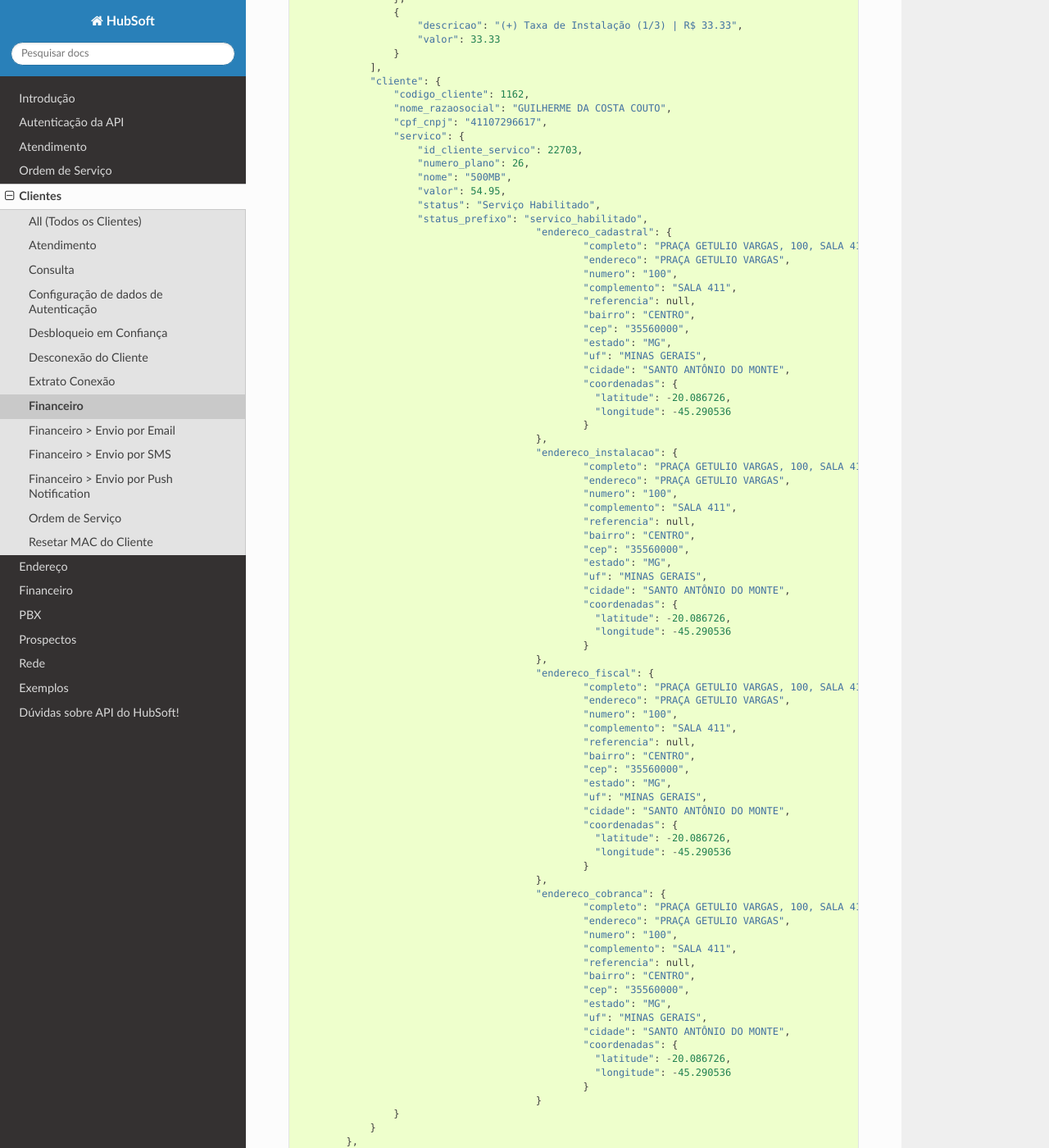
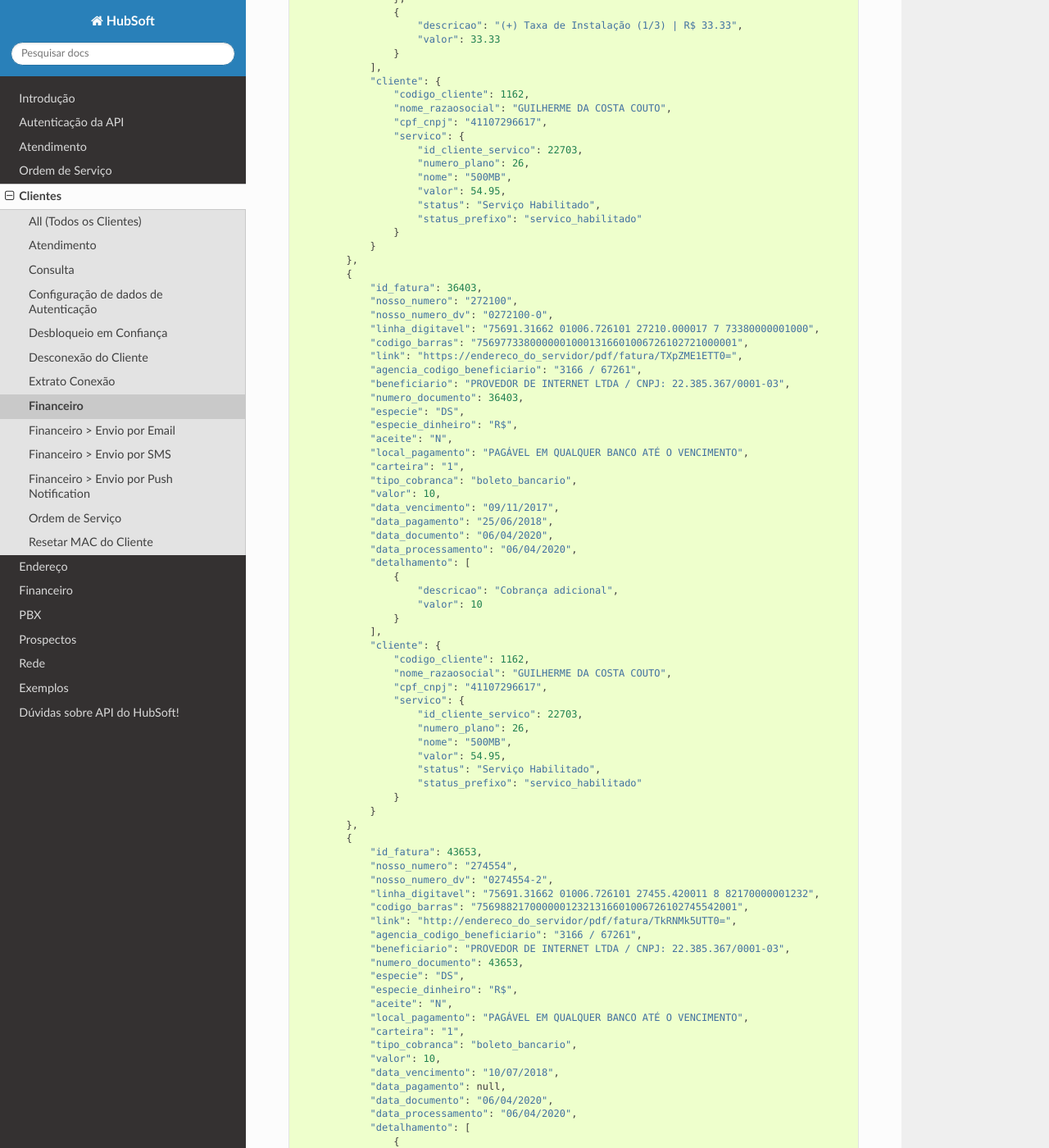
Before and after one commit to hubsoftbrasil/api, a Sphinx documentation site: the page built from docs/source/clientes/financeiro.rst, in a window 1280 px wide and 1400 px high, scrolled down 2045 px. Shown: the whole window at 82% size. Built offline with Sphinx 7.4.7 and the Read the Docs theme 2.0.0, drawn with Linux system fonts in a browser that asks for light colours; pages that are not in the unit, such as notebooks, are missing from menus; some of the changed text lies outside the part shown.

```diff
--- a/docs/source/clientes/financeiro.rst
+++ b/docs/source/clientes/financeiro.rst
@@ -151,71 +151,7 @@
 	                    "nome": "500MB",
 	                    "valor": 54.95,
 	                    "status": "Serviço Habilitado",
-	                    "status_prefixo": "servico_habilitado",
-						"endereco_cadastral": {
-							"completo": "PRAÇA GETULIO VARGAS, 100, SALA 411 - CENTRO, SANTO ANTÔNIO DO MONTE\/MG | CEP: 35560-000",
-							"endereco": "PRAÇA GETULIO VARGAS",
-							"numero": "100",
-							"complemento": "SALA 411",
-							"referencia": null,
-							"bairro": "CENTRO",
-							"cep": "35560000",
-							"estado": "MG",
-							"uf": "MINAS GERAIS",
-							"cidade": "SANTO ANTÔNIO DO MONTE",
-							"coordenadas": {
-							  "latitude": -20.086726,
-							  "longitude": -45.290536
-							}
-						},
-						"endereco_instalacao": {
-							"completo": "PRAÇA GETULIO VARGAS, 100, SALA 411 - CENTRO, SANTO ANTÔNIO DO MONTE\/MG | CEP: 35560-000",
-							"endereco": "PRAÇA GETULIO VARGAS",
-							"numero": "100",
-							"complemento": "SALA 411",
-							"referencia": null,
-							"bairro": "CENTRO",
-							"cep": "35560000",
-							"estado": "MG",
-							"uf": "MINAS GERAIS",
-							"cidade": "SANTO ANTÔNIO DO MONTE",
-							"coordenadas": {
-							  "latitude": -20.086726,
-							  "longitude": -45.290536
-							}
-						},
-						"endereco_fiscal": {
-							"completo": "PRAÇA GETULIO VARGAS, 100, SALA 411 - CENTRO, SANTO ANTÔNIO DO MONTE\/MG | CEP: 35560-000",
-							"endereco": "PRAÇA GETULIO VARGAS",
-							"numero": "100",
-							"complemento": "SALA 411",
-							"referencia": null,
-							"bairro": "CENTRO",
-							"cep": "35560000",
-							"estado": "MG",
-							"uf": "MINAS GERAIS",
-							"cidade": "SANTO ANTÔNIO DO MONTE",
-							"coordenadas": {
-							  "latitude": -20.086726,
-							  "longitude": -45.290536
-							}
-						},
-						"endereco_cobranca": {
-							"completo": "PRAÇA GETULIO VARGAS, 100, SALA 411 - CENTRO, SANTO ANTÔNIO DO MONTE\/MG | CEP: 35560-000",
-							"endereco": "PRAÇA GETULIO VARGAS",
-							"numero": "100",
-							"complemento": "SALA 411",
-							"referencia": null,
-							"bairro": "CENTRO",
-							"cep": "35560000",
-							"estado": "MG",
-							"uf": "MINAS GERAIS",
-							"cidade": "SANTO ANTÔNIO DO MONTE",
-							"coordenadas": {
-							  "latitude": -20.086726,
-							  "longitude": -45.290536
-							}
-						}
+	                    "status_prefixo": "servico_habilitado"
 	                }
 	            }
 	        },
@@ -256,71 +192,7 @@
 	                    "nome": "500MB",
 	                    "valor": 54.95,
 	                    "status": "Serviço Habilitado",
-	                    "status_prefixo": "servico_habilitado",
-						"endereco_cadastral": {
-							"completo": "PRAÇA GETULIO VARGAS, 100, SALA 411 - CENTRO, SANTO ANTÔNIO DO MONTE\/MG | CEP: 35560-000",
-							"endereco": "PRAÇA GETULIO VARGAS",
-							"numero": "100",
-							"complemento": "SALA 411",
-							"referencia": null,
-							"bairro": "CENTRO",
-							"cep": "35560000",
-							"estado": "MG",
-							"uf": "MINAS GERAIS",
-							"cidade": "SANTO ANTÔNIO DO MONTE",
-							"coordenadas": {
-							  "latitude": -20.086726,
-							  "longitude": -45.290536
-							}
-						},
-						"endereco_instalacao": {
-							"completo": "PRAÇA GETULIO VARGAS, 100, SALA 411 - CENTRO, SANTO ANTÔNIO DO MONTE\/MG | CEP: 35560-000",
-							"endereco": "PRAÇA GETULIO VARGAS",
-							"numero": "100",
-							"complemento": "SALA 411",
-							"referencia": null,
-							"bairro": "CENTRO",
-							"cep": "35560000",
-							"estado": "MG",
-							"uf": "MINAS GERAIS",
-							"cidade": "SANTO ANTÔNIO DO MONTE",
-							"coordenadas": {
-							  "latitude": -20.086726,
-							  "longitude": -45.290536
-							}
-						},
-						"endereco_fiscal": {
-							"completo": "PRAÇA GETULIO VARGAS, 100, SALA 411 - CENTRO, SANTO ANTÔNIO DO MONTE\/MG | CEP: 35560-000",
-							"endereco": "PRAÇA GETULIO VARGAS",
-							"numero": "100",
-							"complemento": "SALA 411",
-							"referencia": null,
-							"bairro": "CENTRO",
-							"cep": "35560000",
-							"estado": "MG",
-							"uf": "MINAS GERAIS",
-							"cidade": "SANTO ANTÔNIO DO MONTE",
-							"coordenadas": {
-							  "latitude": -20.086726,
-							  "longitude": -45.290536
-							}
-						},
-						"endereco_cobranca": {
-							"completo": "PRAÇA GETULIO VARGAS, 100, SALA 411 - CENTRO, SANTO ANTÔNIO DO MONTE\/MG | CEP: 35560-000",
-							"endereco": "PRAÇA GETULIO VARGAS",
-							"numero": "100",
-							"complemento": "SALA 411",
-							"referencia": null,
-							"bairro": "CENTRO",
-							"cep": "35560000",
-							"estado": "MG",
-							"uf": "MINAS GERAIS",
-							"cidade": "SANTO ANTÔNIO DO MONTE",
-							"coordenadas": {
-							  "latitude": -20.086726,
-							  "longitude": -45.290536
-							}
-						}
+	                    "status_prefixo": "servico_habilitado"
 	                }
 	            }
 	        },
```
